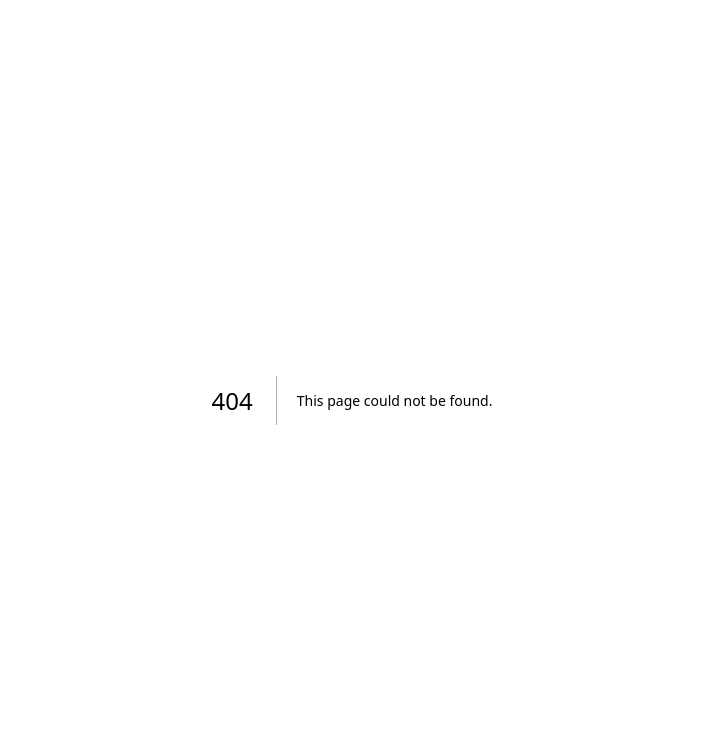
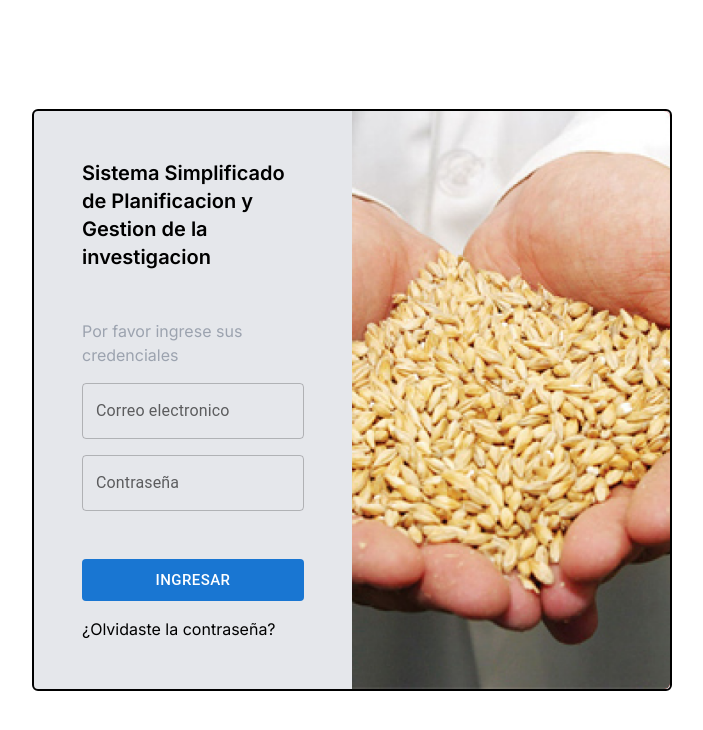
Before and after one commit to DseCasis/simpagi-frontend, a Next.js app: page /pages/login in a window 1280 px wide. Before the commit this address had no page. Shown: the top 730 px of the page, without its empty margins (288-991 px from the left). Built offline with nearby package versions, Linux system fonts and the light colour scheme.

Commit message:
'update'

```diff
--- a/next.config.js
+++ b/next.config.js
@@ -1,4 +1,21 @@
+// next.config.js
+
 /** @type {import('next').NextConfig} */
-const nextConfig = {}
+const nextConfig = {
+    async headers() {
+        return [
+            {
+                // matching all API routes
+                source: "/api/:path*",
+                headers: [
+                    { key: "Access-Control-Allow-Credentials", value: "true" },
+                    { key: "Access-Control-Allow-Origin", value: "*" }, // replace this your actual origin
+                    { key: "Access-Control-Allow-Methods", value: "GET,DELETE,PATCH,POST,PUT" },
+                    { key: "Access-Control-Allow-Headers", value: "X-CSRF-Token, X-Requested-With, Accept, Accept-Version, Content-Length, Content-MD5, Content-Type, Date, X-Api-Version" },
+                ]
+            }
+        ]
+    }
+}
 
 module.exports = nextConfig
--- /dev/null
+++ b/src/app/components/Listado.js
@@ -0,0 +1,27 @@
+import Axios from "axios";
+import React, { useEffect, useState } from "react";
+
+const Listado = () => {
+    const [users, setUsers] = useState([])
+    useEffect(() => {
+        Axios.get('https://localhost:8000/api/users')
+            .then(response => {
+                setUsers(response.data)
+            })
+    })
+
+  return (
+    <div>
+        <h1>Listado de usuarios</h1>
+        <ul>
+            {users.map((user) => (
+            <li key={user.id}>
+                {user.name} {user.email}
+            </li>
+            ))}
+        </ul>
+    </div>
+  );
+};
+
+export default Listado;
--- /dev/null
+++ b/src/app/components/form.js
@@ -0,0 +1,39 @@
+import {useState} from "react";
+
+export default function Form(){
+    const [nombre, setNombre] = useState('')
+    const [edad, setEdad] = useState('')
+
+    const validar = (event) => {
+        event.preventDefault()
+        if(!nombre){
+            console.log('Nombre vacio')
+            return
+        }
+    }
+
+    return (
+        <div>
+            <form onSubmit={validar} action="">
+                {nombre  ? <p>nombre correcto</p> : <p>Nombre incorrecto</p> }
+                <br/>
+                <input
+                    placeholder="nombre"
+                    type="text"
+                    onChange={(e) => {
+                        setNombre(e.target.value)
+                    }}
+                />
+                <br/>
+                <input
+                    placeholder="edad"
+                    type="text"
+                    onChange={(e) => {
+                        setEdad(e.target.value)
+                    }}
+                />
+                <input type="submit"/>
+            </form>
+        </div>
+    )
+}
--- a/src/app/layout.js
+++ b/src/app/layout.js
@@ -4,8 +4,8 @@ import './globals.css'
 const inter = Inter({ subsets: ['latin'] })
 
 export const metadata = {
-  title: 'Create Next App',
-  description: 'Generated by create next app',
+  title: 'Simpagi',
+  description: 'Pagina en desarrollo',
 }
 
 export default function RootLayout({ children }) {
--- a/src/app/page.js
+++ b/src/app/page.js
@@ -1,14 +1,15 @@
 "use client"
 
 import React from "react";
-import UserLogin from "@/app/views/UserLogin";
+import Listado from "@/app/components/Listado";
+
 
 export default function Home(){
 
 
     return(
-        <div>
-            <UserLogin/>
+        <div className="App">
+            <Listado></Listado>
         </div>
     )
 }
--- a/src/app/views/UserLogin.js
+++ b/src/app/pages/UserLogin.js
@@ -16,18 +16,18 @@ export default function UserLogin(){
                     <a className="text-gray-400">Por favor ingrese sus credenciales</a>
                     <form className="w-full space-y-4 flex flex-col justify-center pb-8">
                         <TextField
-                            label="Usuario"
+                            label="Correo electronico"
                             id="outlined-size-small"
                         />
                         <TextField
-                            label="Contrasenha"
+                            label="Contraseña"
                             id="outlined-size-small"
                         />
                     </form>
                     <Button className='bg-blue-900 p-3' variant="contained" disableElevation size="large">
-                        Aceptar
+                        Ingresar
                     </Button>
-                    <a>Olvidaste la contrasenha?</a>
+                    <a>¿Olvidaste la contraseña?</a>
                 </div>
                 <div className="w-1/2 rounded-r-md bg-red-500">
                     <img className="w-full h-full object-cover rounded-r-md" src="/trigo.png" alt=""/>
--- /dev/null
+++ b/src/app/pages/login/page.js
@@ -0,0 +1,37 @@
+"use client"
+
+
+import TextField from "@mui/material/TextField";
+import React from "react";
+import Button from "@mui/material/Button";
+
+export default function UserLogin(){
+
+    return(
+        <div className="flex flex-wrap min-h-screen w-full content-center justify-center py-10">
+            <div className="w-2/4 h-5/6 flex justify-center border-2 rounded-md border-black bg-gray-200 ">
+                <div className="w-1/2 flex flex-col p-12 space-y-4">
+                    <h1 className="text-xl font-semibold pb-8">Sistema Simplificado de Planificacion y Gestion de la investigacion</h1>
+                    <a className="text-gray-400">Por favor ingrese sus credenciales</a>
+                    <form className="w-full space-y-4 flex flex-col justify-center pb-8">
+                        <TextField
+                            label="Correo electronico"
+                            id="outlined-size-small"
+                        />
+                        <TextField
+                            label="Contraseña"
+                            id="outlined-size-small"
+                        />
+                    </form>
+                    <Button className='bg-blue-900 p-3' variant="contained" disableElevation size="large">
+                        Ingresar
+                    </Button>
+                    <a>¿Olvidaste la contraseña?</a>
+                </div>
+                <div className="w-1/2 rounded-r-md bg-red-500">
+                    <img className="w-full h-full object-cover rounded-r-md" src="/trigo.png" alt=""/>
+                </div>
+            </div>
+        </div>
+    )
+}
--- a/src/app/views/RegisterForm.js
+++ b/src/app/pages/registerForm/page.js
@@ -16,10 +16,10 @@ import CheckRoundedIcon from '@mui/icons-material/CheckRounded';
 import CloseIcon from '@mui/icons-material/Close';
 import React from "react";
 
-export default function RegisterForm() {
+export default function Page() {
 
     return (
-        <div className='flex justify-center w-full my-10'>
+        <form className='flex justify-center w-full my-10'>
             <div className='grid gap-y-8'>
                 <div className='grid gap-y-8 m rounded border-2 border-gray-300 p-10'>
                     <div className='grid gap-x-24 grid-cols-3'>
@@ -160,7 +160,7 @@ export default function RegisterForm() {
                     </div>
                 </div>
                 <div className='grid gap-y-8 m rounded border-2 border-gray-300 p-10'>
-                    <div className='grid gap-x-10 grid-cols-4'>
+                    <div className='grid gap-x-10 grid-cols-3'>
                         <FormControl fullWidth>
                             <InputLabel id="demo-simple-select-label">Localidad Asociada</InputLabel>
                             <Select
@@ -197,23 +197,6 @@ export default function RegisterForm() {
                         </FormControl>
                         <FormControl fullWidth>
                             <InputLabel id="demo-simple-select-label">Provincia</InputLabel>
-                            <Select
-                                labelId="demo-simple-select-label"
-                                id="demo-simple-select"
-                                // value={age}
-                                label="Age"
-                                // onChange={handleChange}
-                            >
-                                <MenuItem value="">
-                                    <em>Ninguna</em>
-                                </MenuItem>
-                                <MenuItem value={1}>Opcion 1</MenuItem>
-                                <MenuItem value={2}>Opcion 2</MenuItem>
-                                <MenuItem value={3}>Opcion 3</MenuItem>
-                            </Select>
-                        </FormControl>
-                        <FormControl fullWidth>
-                            <InputLabel id="demo-simple-select-label">Canton</InputLabel>
                             <Select
                                 labelId="demo-simple-select-label"
                                 id="demo-simple-select"
@@ -403,6 +386,6 @@ export default function RegisterForm() {
                     </Button>
                 </div>
             </div>
-        </div>
+        </form>
     )
 }
```
Also changed, not shown: package.json (+6 -1 lines), src/app/pages/RecoverPassword.js (renamed from src/app/views/RecoverPassword.js), src/app/pages/SelectedRole.js (renamed from src/app/views/SelectedRole.js), 1 other file (tests, documents, lock files or other folders).
